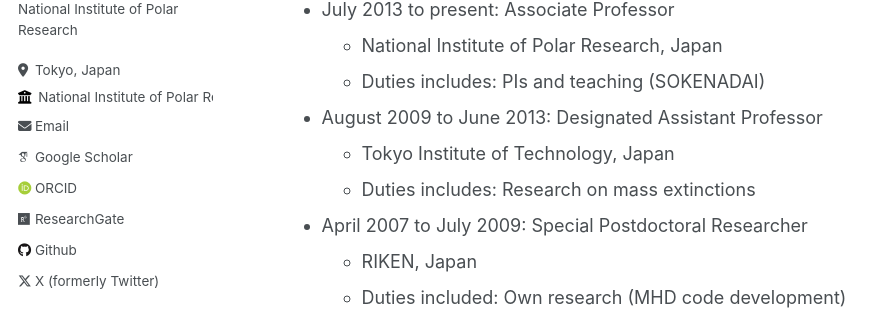
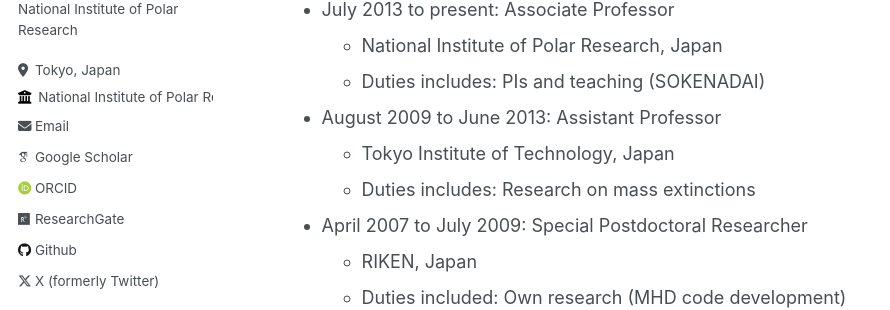
Before and after one commit to ryuhokataoka/ryuhokataoka.github.io, a Jekyll site: the page built from _pages/cv.md, in a window 1280 px wide and 900 px high. Shown: the part 353-663 px from the top of the window, without its empty margins (0-890 px from the left). Built offline with Jekyll 4.4.1, drawn with Linux system fonts in a browser that asks for light colours; some web fonts are replaced.

Commit message:
Update cv.md

```diff
--- a/_pages/cv.md
+++ b/_pages/cv.md
@@ -21,7 +21,7 @@
   * National Institute of Polar Research, Japan
   * Duties includes: PIs and teaching (SOKENADAI)
 
-* August 2009 to June 2013: Designated Assistant Professor
+* August 2009 to June 2013: Assistant Professor
   * Tokyo Institute of Technology, Japan
   * Duties includes: Research on mass extinctions
 
```
